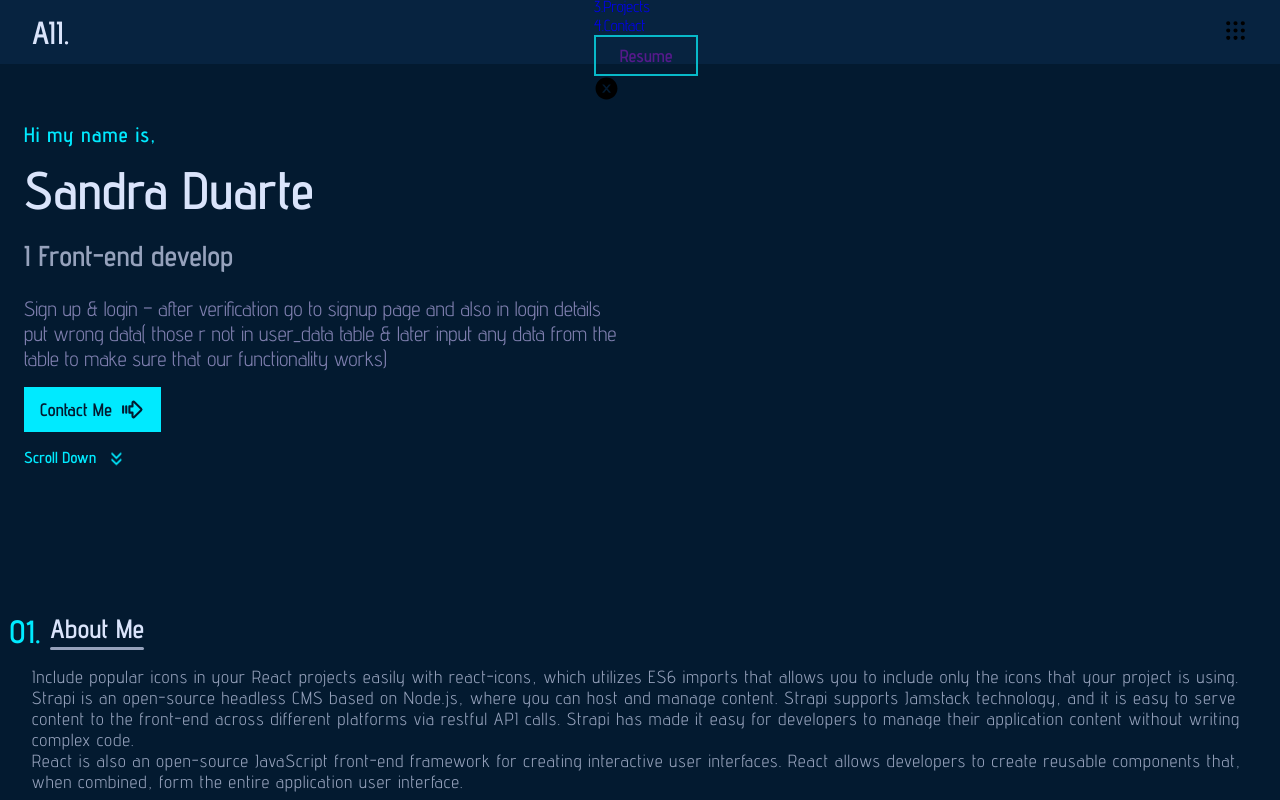
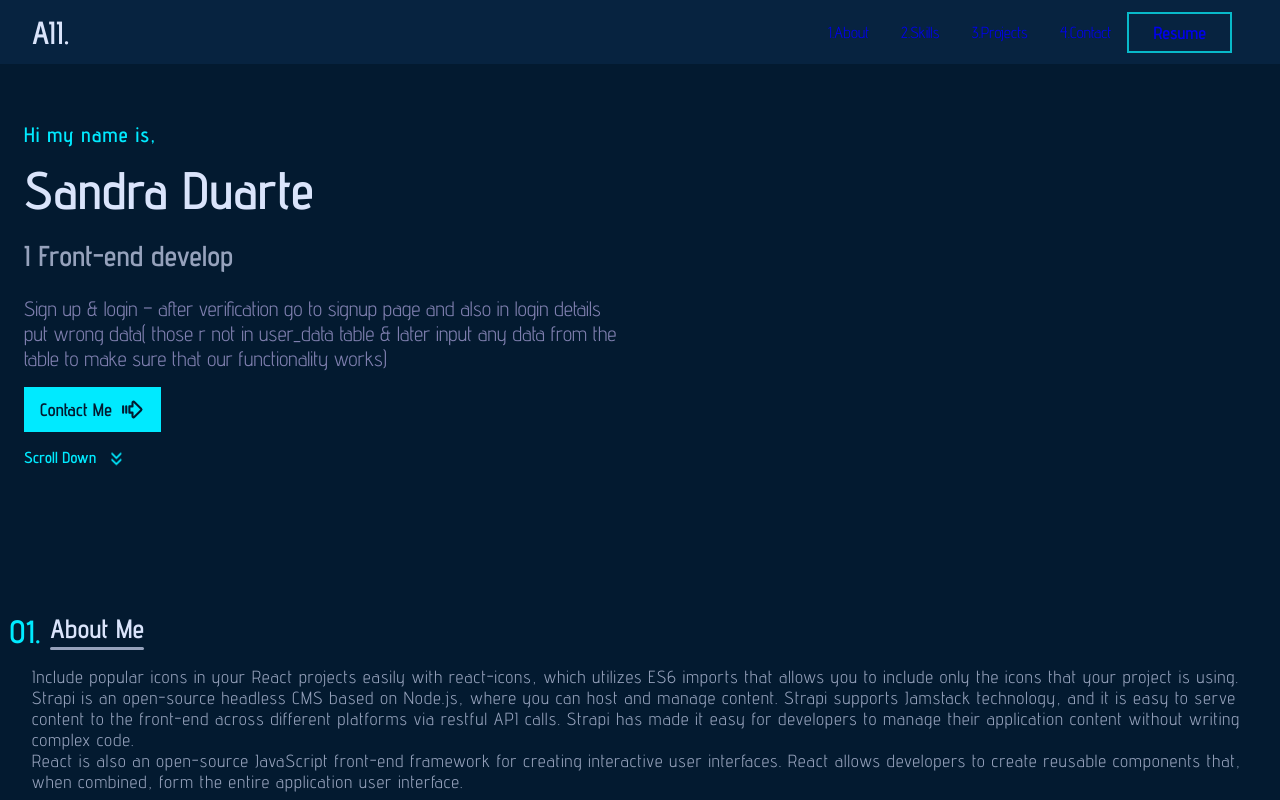
Before and after one commit to Sandra-Duarte/my-portfolio, a React (Create React App) app: page / in a window 1280 px wide. Shown: the top 800 px of the page. Built offline with nearby package versions, Linux system fonts and the light colour scheme.

Commit message:
start MEDIA QUERIES in navbar

```diff
--- a/src/Componenent/Page/Navbar/Navbar.jsx
+++ b/src/Componenent/Page/Navbar/Navbar.jsx
@@ -51,7 +51,7 @@ window.addEventListener("scroll", addBg)
   <a href='#contact' className='navLink'>
   <span className='headerNumber'>4.</span>Contact</a>
   </li>
-<button className='btn'> <a href="">Resume</a> </button>
+<button className='btn'> <a href="Sandra UML.docx" download="Sandra UML.docx">Resume</a> </button>
 
 
 </ul>
--- a/src/Componenent/Page/Navbar/Navbar.scss
+++ b/src/Componenent/Page/Navbar/Navbar.scss
@@ -98,3 +98,25 @@
             background-color:var(--projectCardColor);
             box-shadow:0 2px 4px rgba(1, 15, 29,0.904);
           }
+// MEDIA QUERIES------------------------->
+
+@media screen and (min-width:769px){
+.toggleNavBar, .closeNavBar{
+  display: none;
+}
+
+.header{
+  .navLists{
+    display: flex;
+    align-items: center;
+    justify-content: center;
+    flex-direction: row;
+    padding: 0 1rem;
+
+    .navItem{
+      padding: 0 1rem;
+
+    }
+  }
+}
+}
```
